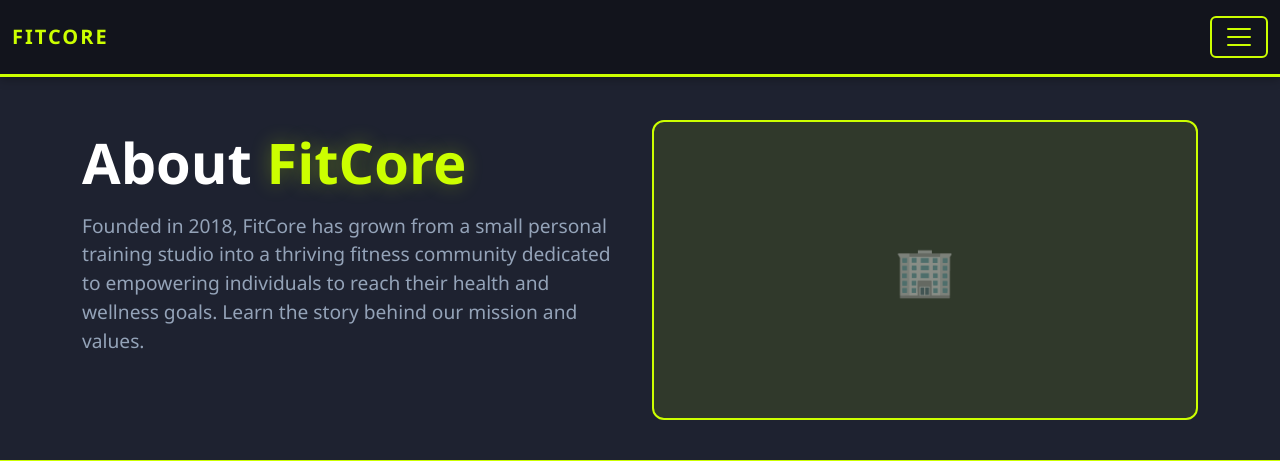
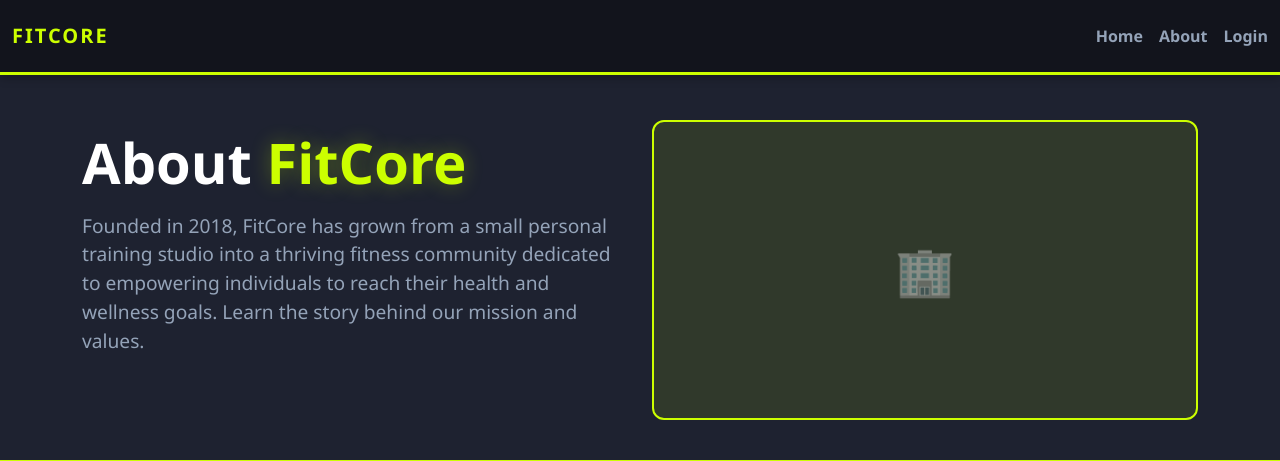
Before and after one commit to adhamesaam/FitCore, a PHP site: page /pages/about.php in a window 1280 px wide. Shown: the top 461 px of the page. Run offline with PHP 8.4, Linux system fonts and the light colour scheme; some libraries are stand-ins or nearby versions.

Commit message:
Implement user role-based navigation in header

```diff
--- a/header.php
+++ b/header.php
@@ -1,3 +1,13 @@
+<?php
+  // Start session if not already started
+  if (session_status() === PHP_SESSION_NONE) {
+    session_start();
+  }
+
+  // Check user role and login status from session
+  $userRole = isset($_SESSION['role']) ? $_SESSION['role'] : null;
+  $isLoggedIn = isset($_SESSION["id"]) ? true : false;
+?>
 <!doctype html>
 <html lang="en">
 
@@ -8,42 +18,97 @@
   <link rel="stylesheet" href="styles/headerStyle.css">
   <link rel="stylesheet" href="https://cdnjs.cloudflare.com/ajax/libs/font-awesome/7.0.1/css/all.min.css" integrity="sha512-2SwdPD6INVrV/lHTZbO2nodKhrnDdJK9/kg2XD1r9uGqPo1cUbujc+IYdlYdEErWNu69gVcYgdxlmVmzTWnetw==" crossorigin="anonymous" referrerpolicy="no-referrer" />
   <link href="https://cdn.jsdelivr.net/npm/bootstrap@5.3.8/dist/css/bootstrap.min.css" rel="stylesheet" integrity="sha384-sRIl4kxILFvY47J16cr9ZwB07vP4J8+LH7qKQnuqkuIAvNWLzeN8tE5YBujZqJLB" crossorigin="anonymous">
+  <style>
+    .navbar-nav .nav-link {
+      margin-left: 1rem;
+    }
+  </style>
 </head>
 
 <body>
   <nav class="navbar bg-body-tertiary fixed-top">
     <div class="container-fluid">
       <a class="navbar-brand" href="#">FitCore</a>
-      <button class="navbar-toggler" type="button" data-bs-toggle="offcanvas" data-bs-target="#offcanvasNavbar" aria-controls="offcanvasNavbar" aria-label="Toggle navigation">
+
+      <!-- Desktop Navigation (visible on lg and up) -->
+      <ul class="navbar-nav d-none d-lg-flex flex-row justify-content-end flex-grow-1">
+        <?php if (!$isLoggedIn): ?>
+        <li class="nav-item">
+          <a class="nav-link" aria-current="page" href="home.php">Home</a>
+        </li>
+        <?php endif; ?>
+        <?php if ($isLoggedIn && $userRole === 'user'): ?>
+        <li class="nav-item">
+          <a class="nav-link" href="profile.php">Profile</a>
+        </li>
+        <li class="nav-item">
+          <a class="nav-link" href="goals.php">Goals</a>
+        </li>
+        <li class="nav-item">
+          <a class="nav-link" href="gym-location.php">Gym Location</a>
+        </li>
+        <li class="nav-item">
+          <a class="nav-link" href="settings.php">Settings</a>
+        </li>
+        <?php endif; ?>
+        <?php if (!$isLoggedIn): ?>
+        <li class="nav-item">
+          <a class="nav-link" href="about.php">About</a>
+        </li>
+        <?php endif; ?>
+        <li class="nav-item">
+          <?php if ($isLoggedIn): ?>
+            <a class="nav-link" href="logout.php">Logout</a>
+          <?php else: ?>
+            <a class="nav-link" href="login.php">Login</a>
+          <?php endif; ?>
+        </li>
+      </ul>
+
+      <!-- Mobile Navigation (hamburger menu) -->
+      <button class="navbar-toggler d-lg-none" type="button" data-bs-toggle="offcanvas" data-bs-target="#offcanvasNavbar" aria-controls="offcanvasNavbar" aria-label="Toggle navigation">
         <span class="navbar-toggler-icon"></span>
       </button>
       <div class="offcanvas offcanvas-end" tabindex="-1" id="offcanvasNavbar" aria-labelledby="offcanvasNavbarLabel">
         <div class="offcanvas-header">
-          <!-- <h5 class="offcanvas-title" id="offcanvasNavbarLabel">Offcanvas</h5> -->
+          <h5 class="offcanvas-title" id="offcanvasNavbarLabel">Menu</h5>
           <button type="button" class="btn-close" data-bs-dismiss="offcanvas" aria-label="Close"></button>
         </div>
         <div class="offcanvas-body">
           <ul class="navbar-nav justify-content-end flex-grow-1 pe-3">
+            <?php if (!$isLoggedIn): ?>
             <li class="nav-item">
               <a class="nav-link active" aria-current="page" href="home.php">Home</a>
             </li>
+            <?php endif; ?>
+            <?php if ($isLoggedIn && $userRole === 'user'): ?>
             <li class="nav-item">
-              <a class="nav-link" href="profile.php">profile</a>
+              <a class="nav-link" href="profile.php">Profile</a>
             </li>
             <li class="nav-item">
-              <a class="nav-link" href="goals.php">goals</a>
+              <a class="nav-link" href="goals.php">Goals</a>
             </li>
             <li class="nav-item">
-              <a class="nav-link" href="subscription.php">subscription</a>
+              <a class="nav-link" href="gym-location.php">Gym Location</a>
             </li>
             <li class="nav-item">
-              <a class="nav-link" href="settings.php">settings</a>
+              <a class="nav-link" href="settings.php">Settings</a>
             </li>
+            <?php endif; ?>
             <li class="nav-item">
-              <a class="nav-link" href="about.php">about</a>
+              <a class="nav-link" href="subscription.php">Subscription</a>
             </li>
+            <?php if (!$isLoggedIn): ?>
             <li class="nav-item">
-              <a class="nav-link" href="logout.php">logout</a>
+              <a class="nav-link" href="about.php">About</a>
+            </li>
+            <?php endif; ?>
+            <li class="nav-item">
+              <?php if ($isLoggedIn): ?>
+                <a class="nav-link" href="logout.php">Logout</a>
+              <?php else: ?>
+                <a class="nav-link" href="login.php">Login</a>
+              <?php endif; ?>
             </li>
           </ul>
         </div>
```
